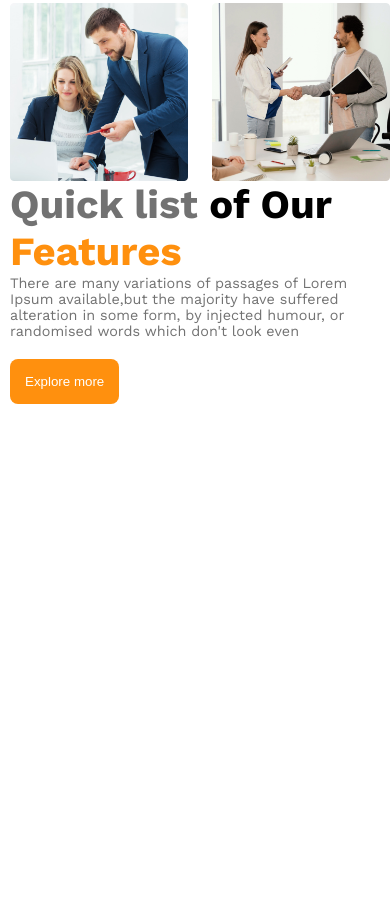
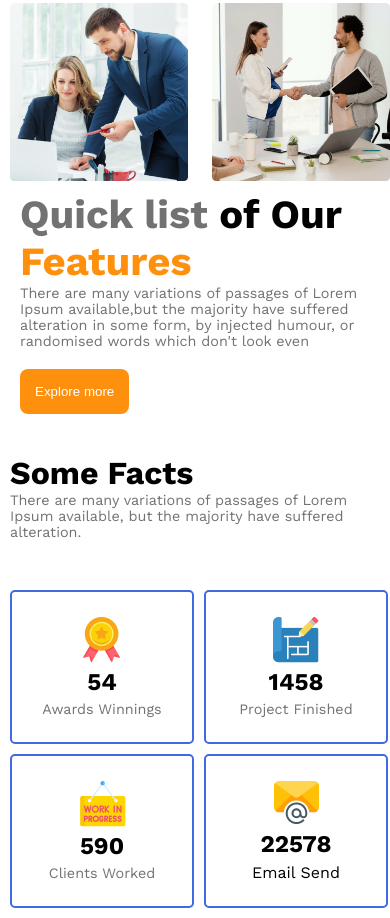
Before and after one commit to Its-Shojib/G3-Architect, a plain HTML site: page index.html in a window 390 px wide. Shown: the part 885-1803 px from the top of the page. Before the commit the page ends 1309 px from the top, so only its background shows below. Drawn offline with nearby package versions, Linux system fonts and the light colour scheme.

Commit message:
Some fact responsive added

```diff
--- a/index.html
+++ b/index.html
@@ -51,6 +51,35 @@
 
             </div>
         </div>
+        <div class="enjoy">
+
+        </div>
+        <div class="some-fact">
+            <h1 class="some-fact-title">Some Facts</h1>
+            <p class="text-small">There are many variations of passages of Lorem Ipsum available, but the majority have suffered alteration.</p>
+            <div class="logo">
+                <div class="box">
+                    <img src="./images/icons/ribon.png" alt="">
+                    <p class="number">54</p>
+                    <p class="text-small">Awards Winnings</p>
+                </div>
+                <div class="box">
+                    <img src="./images/icons/projects.png" alt="">
+                    <p class="number">1458</p>
+                    <p class="text-small">Project Finished</p>
+                </div>
+                <div class="box">
+                    <img src="./images/icons/customers.png" alt="">
+                    <p class="number">590</p>
+                    <p class="text-small">Clients Worked</p>
+                </div>
+                <div class="box">
+                    <img src="./images/icons/email.png" alt="">
+                    <p class="number">22578</p>
+                    <p class="small-text">Email Send</p>
+                </div>
+            </div>
+        </div>
 
     </main>
     <footer>
--- a/style.css
+++ b/style.css
@@ -113,6 +113,36 @@ main{
     font-weight: 700;
 }
 
+
+/* **Some Fact Section** */
+.some-fact{
+    padding: 50px 200px;
+}
+.some-fact-title{
+    font-size: 2rem;
+}
+.logo{
+    padding-top: 50px;
+    display: flex;
+    justify-content: space-around;
+    align-items: center;
+}
+.box{
+    height: 150px;
+    width: 180px;
+    border: 2px solid royalblue;
+    border-radius: 5px;
+    display: flex;
+    justify-content: center;
+    align-items: center;
+    flex-direction: column;
+}
+.number{
+    font-size: 1.5rem;
+    font-weight: 700;
+    padding: 5px;
+}
+
 /* **Responsive Section** */
 
 @media screen and (max-width:576px) {
@@ -137,9 +167,14 @@ main{
         padding-left: 10px;
         flex-direction: column;
     }
-    .feature-text{
-        padding: 0px 0px;
+    .feature-text,.some-fact{
+        padding: 10px 10px;
         max-width: 500px;
+    }
+    .logo{
+        display: grid;
+        grid-template-columns: repeat(2,2fr);
+        gap: 10px;
     }
 
 }
@@ -151,8 +186,16 @@ main{
         padding-left:0px;
         flex-direction: column;
     }
-    .feature-text{
-        padding: 30px 0px;
-        max-width: 600px;
+    .feature-text,.some-fact{
+        padding: 30px 20px;
+        text-align: center;
     }
+    .logo{
+        display: grid;
+        grid-template-columns: repeat(2,2fr);
+        gap: 10px;
+        align-items: center;
+        justify-items: center;
+    }
+
 }
```
